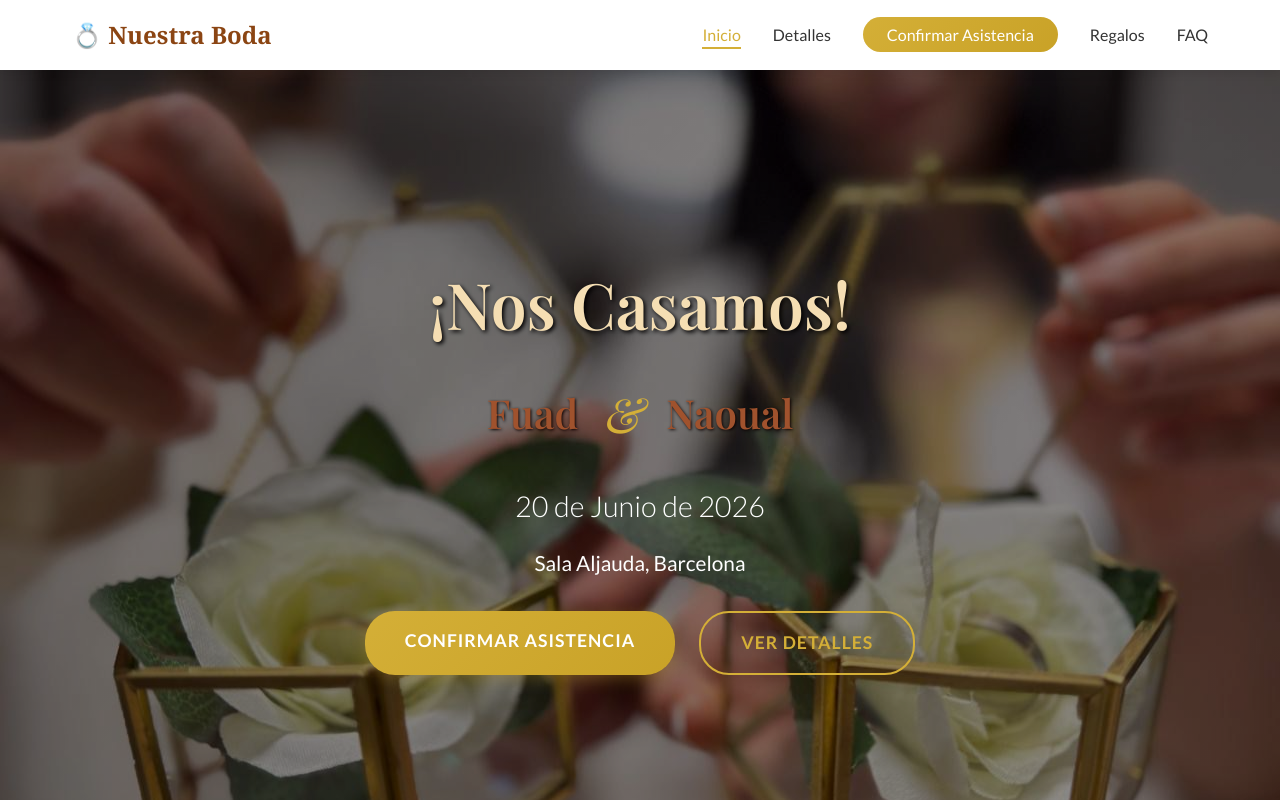
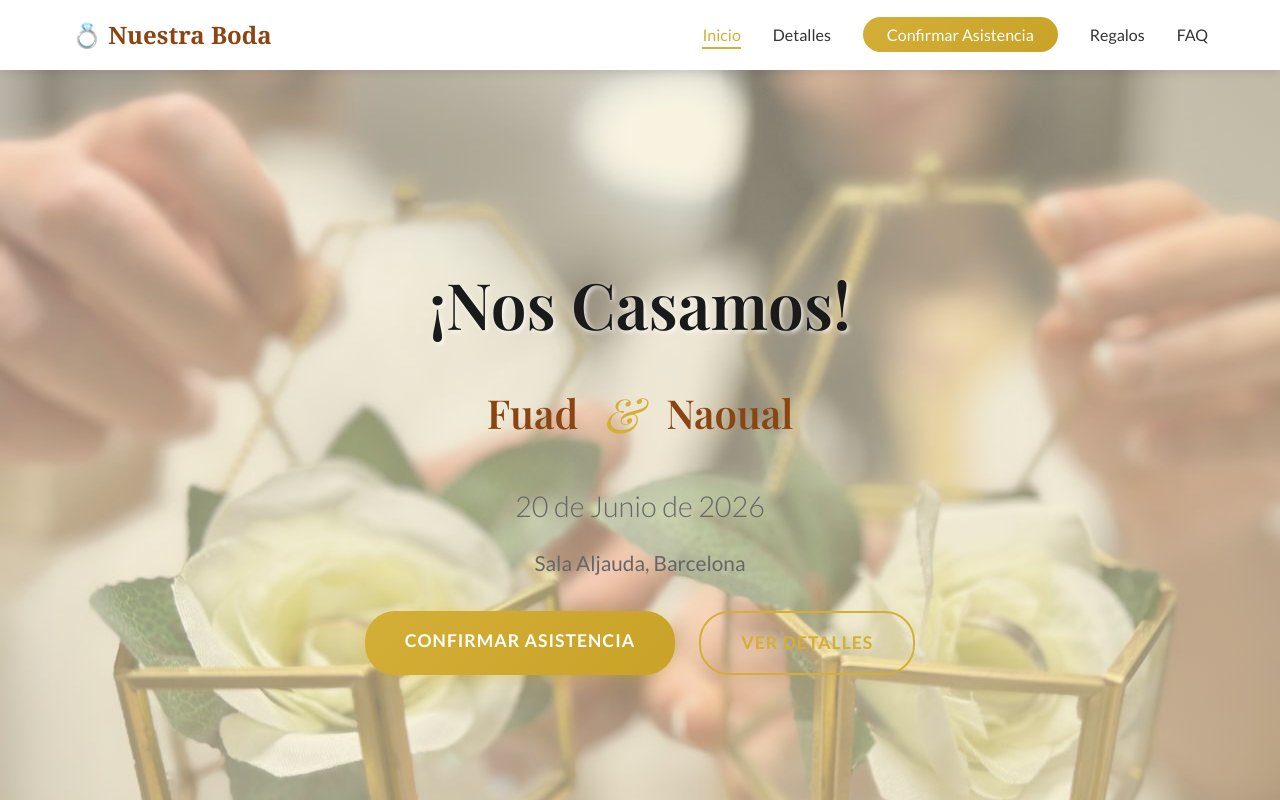
Before and after one commit to DaVinci25/boda, an Angular app: page / in a window 1280 px wide. Shown: the top 800 px of the page. Built offline with nearby package versions, Linux system fonts and the light colour scheme.

Commit message:
Revert "bonito"
This reverts commit fa89067dfeb9ae07ccae5db0bd7fcce7849642b4.

```diff
--- a/src/app/components/home/home.component.css
+++ b/src/app/components/home/home.component.css
@@ -5,7 +5,7 @@
   display: flex;
   align-items: center;
   justify-content: center;
-  background: linear-gradient(135deg, rgba(0, 0, 0, 0.384) 0%, rgba(0, 0, 0, 0.185) 100%),
+  background: linear-gradient(135deg, rgba(212, 175, 55, 0.2) 0%, rgba(201, 162, 39, 0.3) 100%),
               url('../../../assets/images/flor.webp');
   background-size: cover;
   background-position: center;
@@ -21,7 +21,7 @@
   left: 0;
   right: 0;
   bottom: 0;
-  background: rgba(12, 1, 1, 0.315);
+  background: rgba(255, 255, 255, 0.4);
   z-index: 1;
 }
 
@@ -29,15 +29,13 @@
   position: relative;
   z-index: 2;
   animation: fadeInUp 1s ease-out;
-
 }
 
 .hero-title {
   font-size: 4rem;
   margin-bottom: 1rem;
-  color: wheat;
-  text-emphasis-color: var(--black);
-  text-shadow: 2px 2px 4px rgb(3, 0, 0);
+  color: var(--black);
+  text-shadow: 2px 2px 4px rgba(255, 255, 255, 0.8);
 }
 
 .couple-names {
@@ -45,7 +43,6 @@
   align-items: center;
   justify-content: center;
   gap: 1.5rem;
-  color: aliceblue;
   margin: 2rem 0;
   flex-wrap: wrap;
 }
@@ -54,8 +51,7 @@
   font-size: 2.5rem;
   font-family: 'Playfair Display', serif;
   font-weight: 600;
-  color: #A0522D;
-  text-shadow: 1px 1px 3px rgb(12, 1, 1);
+  color: var(--brown);
 }
 
 .ampersand {
@@ -68,15 +64,14 @@
 .hero-date {
   font-size: 1.8rem;
   margin: 1rem 0;
-  color: var(--white);
+  color: var(--gray);
   font-weight: 300;
-
 }
 
 .hero-location {
   font-size: 1.3rem;
   margin-bottom: 2rem;
-  color: var(--white);
+  color: var(--gray);
 }
 
 .hero-buttons {
```
